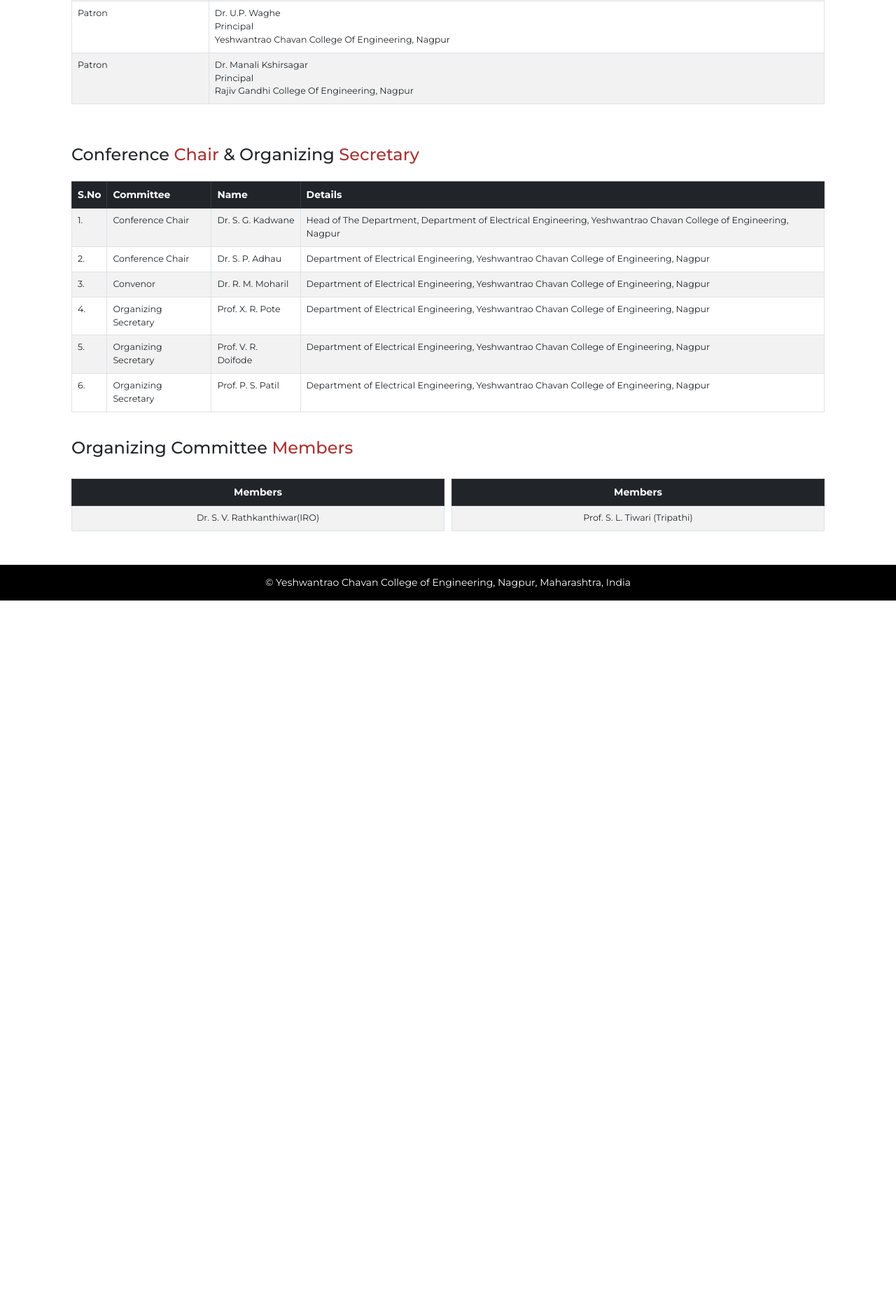
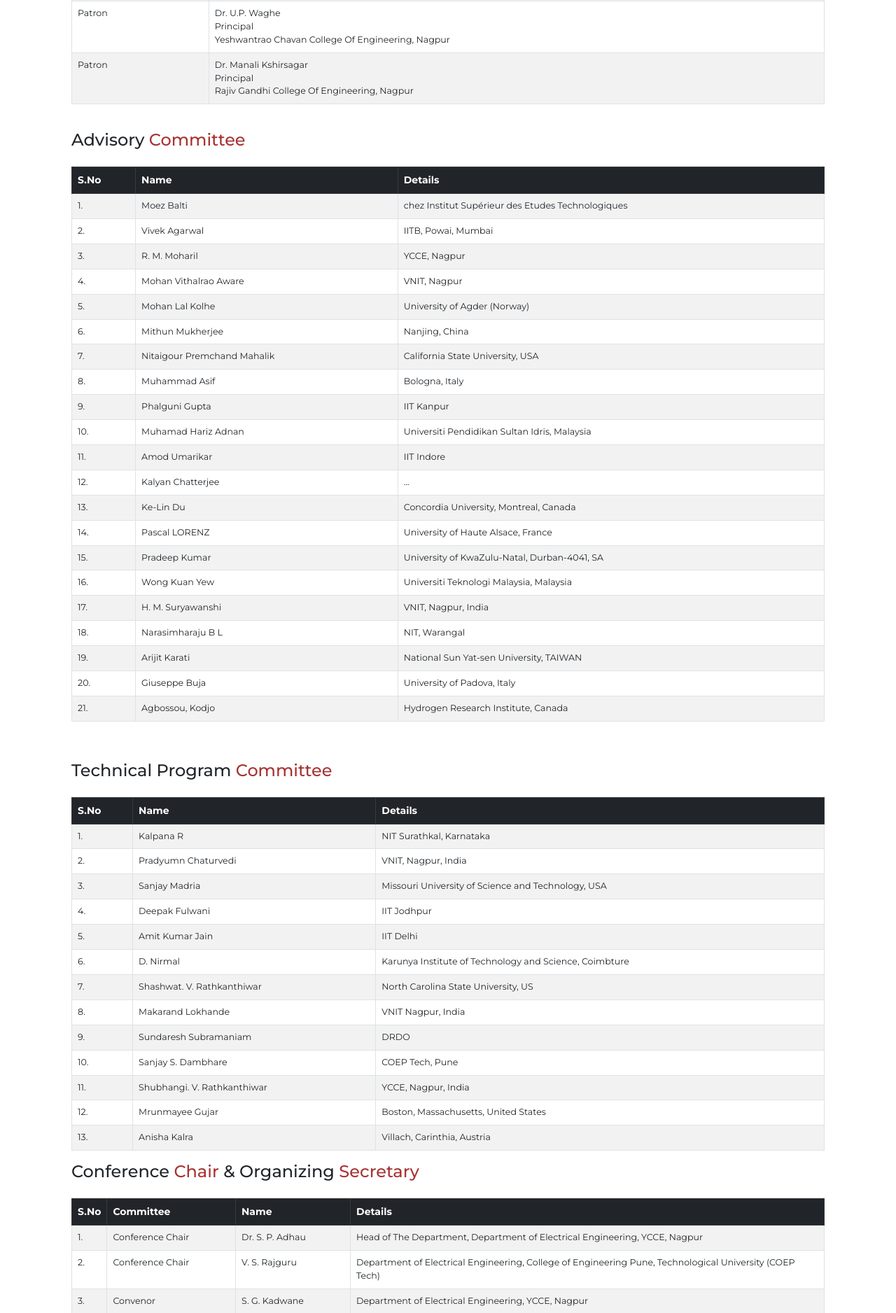
Before and after one commit to gptankit159/Electrical_Conf, a PHP site: page /committees.php in a window 1280 px wide. Shown: the part 842-2718 px from the top of the page at 70% size. Before the commit the page ends 1700 px from the top, so only its background shows below. Run offline with PHP 8.4, Linux system fonts and the light colour scheme.

Commit message:
Added committe members and modified home and about page

```diff
--- a/committees.php
+++ b/committees.php
@@ -91,7 +91,7 @@
         </table>
 
         <div id="int_adv_com" class="whitespace20">&nbsp;</div>
-        <!-- <h4>International <span>Advisory Committee</span></h4>
+        <h4>Advisory<span> Committee</span></h4>
         <div class="whitespace15">&nbsp;</div>
         <table class="table table-striped table-bordered table-hover">
             <thead class="table-dark">
@@ -101,111 +101,114 @@
             </thead>
             <tr>
                 <td>1.</td>
-                <td>Dr.Schuller Bjoern </td>
-                <td>Imperial College of London</td>
+                <td>Moez Balti </td>
+                <td>chez Institut Supérieur des Etudes Technologiques</td>
             </tr>
             <tr>
                 <td>2.</td>
-                <td>Dr. Rajeev Gupta </td>
-                <td>North Carolina State University</td>
+                <td>Vivek Agarwal </td>
+                <td>IITB, Powai, Mumbai</td>
             </tr>
             <tr>
                 <td>3.</td>
-                <td>Dr. Avishek Dey </td>
-                <td>University of Delaware, USA</td>
+                <td>R. M. Moharil </td>
+                <td>YCCE, Nagpur</td>
             </tr>
             <tr>
                 <td>4.</td>
-                <td>Dr. Meysam Heydari Gharahcheshmeh</td>
-                <td>Massachusetts Institute of Technology, USA</td>
+                <td>Mohan Vithalrao Aware</td>
+                <td>VNIT, Nagpur</td>
             </tr>
             <tr>
                 <td>5.</td>
-                <td>Mr. Nakul Wadadkar</td>
-                <td>Celanese, Germany</td>
+                <td>Mohan Lal Kolhe</td>
+                <td>University of Agder (Norway)</td>
             </tr>
             <tr>
                 <td>6.</td>
-                <td>Mr. Amol Borkar</td>
-                <td>Ford Motor, USA</td>
+                <td>Mithun Mukherjee</td>
+                <td>Nanjing, China</td>
             </tr>
             <tr>
                 <td>7.</td>
-                <td>Dr. Abhiram Dapke</td>
-                <td>Deus Drone, USA</td>
+                <td>Nitaigour Premchand Mahalik</td>
+                <td>California State University, USA</td>
             </tr>
             <tr>
                 <td>8.</td>
-                <td>Dr. Pritom Jyoti Bora</td>
-                <td>National University of Singapore</td>
+                <td>Muhammad Asif</td>
+                <td>Bologna, Italy</td>
             </tr>
 
             <td>9.</td>
-            <td>Dr. Sreeprasad Sreenivasan</td>
-            <td>The University of Texas, USA</td>
+            <td>Phalguni Gupta</td>
+            <td>IIT Kanpur</td>
             </tr>
             <tr>
                 <td>10.</td>
-                <td>Alessandro Ruggiero</td>
-                <td>University of Salerno, Italy</td>
+                <td>Muhamad Hariz Adnan</td>
+                <td>Universiti Pendidikan Sultan Idris, Malaysia</td>
             </tr>
             <tr>
                 <td>11.</td>
-                <td>Dr. Naveen Shrivastava</td>
-                <td>BITS, Dubai Campus</td>
+                <td>Amod Umarikar</td>
+                <td>IIT Indore</td>
             </tr>
             <tr>
                 <td>12.</td>
-                <td>Dr. Meysam Heydari Gharahcheshmeh</td>
-                <td>Massachusetts Institute of Technology, USA</td>
+                <td>Kalyan Chatterjee</td>
+                <td>...</td>
             </tr>
             <tr>
                 <td>13.</td>
-                <td>Dr. Mani Venkatesh</td>
-                <td>Montpellier Business School (MBS), France</td>
+                <td>Ke-Lin Du</td>
+                <td>Concordia University, Montreal, Canada</td>
             </tr>
             <tr>
                 <td>14.</td>
-                <td>Peng Cao</td>
-                <td>University of Auckland, New Zealand</td>
+                <td>Pascal LORENZ</td>
+                <td>University of Haute Alsace, France</td>
             </tr>
             <tr>
                 <td>15.</td>
-                <td>Nur Hassan</td>
-                <td>Central Queensland University, Australia</td>
+                <td>Pradeep Kumar</td>
+                <td>University of KwaZulu-Natal, Durban-4041, SA</td>
             </tr>
             <tr>
                 <td>16.</td>
-                <td>Saurav Goel </td>
-                <td>London South Bank University, United Kingdom</td>
+                <td>Wong Kuan Yew </td>
+                <td>Universiti Teknologi Malaysia, Malaysia</td>
             </tr>
             <td>17.</td>
-            <td>Deepak Selvakumar R</td>
-            <td>Chung-Ang University, South Korea</td>
+            <td>H. M. Suryawanshi</td>
+            <td>VNIT, Nagpur, India</td>
             </tr>
             <tr>
                 <td>18.</td>
-                <td>Arcot A Somashekar</td>
-                <td>The University of Auckland, New Zealand</td>
+                <td>Narasimharaju B L</td>
+                <td>NIT, Warangal</td>
             </tr>
             <tr>
                 <td>19.</td>
-                <td>Maziar Ramezani</td>
-                <td>Auckland University of Technology, New Zealand</td>
+                <td>Arijit Karati</td>
+                <td>National Sun Yat-sen University, TAIWAN</td>
             </tr>
             <tr>
                 <td>20.</td>
-                <td>Fangchen Liu</td>
-                <td>Nanyang Technological University, Singapore</td>
+                <td>Giuseppe Buja</td>
+                <td>University of Padova, Italy</td>
             </tr>
             <tr>
                 <td>21.</td>
-                <td>Yeliz Yoldas</td>
-                <td>Kayseri University, Turkey</td>
+                <td>Agbossou, Kodjo</td>
+                <td>Hydrogen Research Institute, Canada</td>
             </tr>
         </table>
         <div id="nat_adv_com" class="whitespace15">&nbsp;</div>
-        <h4>National <span>Advisory Committee</span></h4>
+        <div id="org_com" class="whitespace20">&nbsp;</div>
+
+
+        <h4>Technical Program <span>Committee</span></h4>
         <div class="whitespace15">&nbsp;</div>
         <table class="table table-striped table-bordered table-hover">
             <thead class="table-dark">
@@ -213,137 +216,74 @@
                 <th>Name</th>
                 <th>Details</th>
             </thead>
-
             <tr>
                 <td>1.</td>
-                <td>Dr. Rakesh G. Mote</td>
-                <td>Indian Institute of Technology, Bombay</td>
+                <td>Kalpana R</td>
+                <td>NIT Surathkal, Karnataka</td>
             </tr>
             <tr>
                 <td>2.</td>
-                <td>Dr. P.P. Datey</td>
-                <td>Indian Institute of Technology, Bombay</td>
+                <td>Pradyumn Chaturvedi</td>
+                <td>VNIT, Nagpur, India </td>
             </tr>
             <tr>
                 <td>3.</td>
-                <td>Prof. Milind Atrey</td>
-                <td>Indian Institute of Technology, Bombay</td>
+                <td>Sanjay Madria</td>
+                <td>Missouri University of Science and Technology, USA</td>
             </tr>
             <tr>
                 <td>4.</td>
-                <td>Dr. Milind Atre</td>
-                <td>Indian Institute of Technology, Bombay</td>
+                <td>Deepak Fulwani</td>
+                <td>IIT Jodhpur</td>
             </tr>
-
             <tr>
                 <td>5.</td>
-                <td>Dr. Sudarsan Ghosh</td>
-                <td>Indian Institute of Technology, Delhi</td>
+                <td>Amit Kumar Jain</td>
+                <td>IIT Delhi</td>
             </tr>
             <tr>
                 <td>6.</td>
-                <td>Dr. Sujeet Kumar Sinh</td>
-                <td>Indian Institute of Technology, Delhi</td>
+                <td>D. Nirmal</td>
+                <td>Karunya Institute of Technology and Science, Coimbture</td>
             </tr>
             <tr>
                 <td>7.</td>
-                <td>Dr. Seshadri Sekhar, A.</td>
-                <td>Indian Institute of Technology, Madras</td>
+                <td>Shashwat. V. Rathkanthiwar</td>
+                <td>North Carolina State University, US</td>
             </tr>
             <tr>
                 <td>8.</td>
-                <td>Dr. Chandramouli, P.</td>
-                <td>Indian Institute of Technology, Madras</td>
+                <td>Makarand Lokhande</td>
+                <td>VNIT Nagpur, India</td>
             </tr>
             <tr>
                 <td>9.</td>
-                <td>Dr. Mallikarjuna, J.M</td>
-                <td>Indian Institute of Technology, Madras</td>
+                <td>Sundaresh Subramaniam</td>
+                <td>DRDO</td>
             </tr>
             <tr>
                 <td>10.</td>
-                <td>Dr. Dilip Pratihar</td>
-                <td>Indian Institute of Technology, Kharagpur</td>
+                <td>Sanjay S. Dambhare</td>
+                <td>COEP Tech, Pune</td>
             </tr>
             <tr>
                 <td>11.</td>
-                <td>Dr. Nalinaksh Vyas</td>
-                <td>Indian Institute of Technology, Kanpur</td>
+                <td>Shubhangi. V. Rathkanthiwar</td>
+                <td>YCCE, Nagpur, India</td>
             </tr>
             <tr>
                 <td>12.</td>
-                <td>Satish V. Kailas</td>
-                <td>Indian Institute of Science, Banglore</td>
+                <td>Mrunmayee Gujar</td>
+                <td>Boston, Massachusetts, United States</td>
             </tr>
             <tr>
                 <td>13.</td>
-                <td>Mr. Nitin Balsaraf</td>
-                <td>DRDO, Banglore</td>
+                <td>Anisha Kalra</td>
+                <td>Villach, Carinthia, Austria</td>
             </tr>
 
-            <tr>
-                <td>14.</td>
-                <td>Dr. D. M. Kulkarni</td>
-                <td>Birla Institute of Technology and Science, Goa</td>
-            </tr>
-            <tr>
-                <td>15.</td>
-                <td>Dr. Sachin Waigaokar</td>
-                <td>Birla Institute of Technology and Science, Goa</td>
-            </tr>
-            <tr>
-                <td>16.</td>
-                <td>Dr. Pramod Padole</td>
-                <td>Director, Visvesvaraya National Institute of Technology (VNIT) Nagpur</td>
-            </tr>
-            <tr>
-                <td>17.</td>
-                <td>Dr. Y. M. Puri</td>
-                <td>Visvesvaraya National Institute of Technology (VNIT) Nagpur</td>
-            </tr>
-            <tr>
-                <td>18.</td>
-                <td>Dr. V. R. Kalamkar</td>
-                <td>Visvesvaraya National Institute of Technology (VNIT) Nagpur</td>
-            </tr>
-            <tr>
-                <td>19.</td>
-                <td>Dr. Awanikumar Patil</td>
-                <td>Visvesvaraya National Institute of Technology (VNIT) Nagpur</td>
-            </tr>
-            <tr>
-                <td>20.</td>
-                <td>Dr. R. L. Shrivastava</td>
-                <td>Institute of Engineers, Nagpur</td>
-            </tr>
-            <tr>
-                <td>21.</td>
-                <td>Dr. Anupam Agnihotri</td>
-                <td>Director, Jawaharlal Nehru Aluminium Research Development And Design Centre, Bombay</td>
-            </tr>
-            <tr>
-                <td>22.</td>
-                <td>Prof. G. S. Dangayach</td>
-                <td>Malaviya National Institute of Technology, Jaipur</td>
-            </tr>
+        </table>
 
-
-
-            <tr>
-                <td>23.</td>
-                <td>Dr. R. V. Rao</td>
-                <td>Sardar Vallabhbhai National Institute of Technology (SVNIT) Surat</td>
-            </tr>
-
-
-
-            <tr>
-                <td>24.</td>
-                <td>Mr. Pramod Patwardhan</td>
-                <td>SVP Mining Pvt. Ltd. Raipur C.G.</td>
-            </tr>
-        </table> -->
-        <div id="org_com" class="whitespace20">&nbsp;</div>
         <h4>Conference<span> Chair</span> & Organizing <span>Secretary</span></h4>
         <div class="whitespace15">&nbsp;</div>
 
@@ -357,50 +297,61 @@
             <tr>
                 <td>1.</td>
                 <td>Conference Chair</td>
-                <td>Dr. S. G. Kadwane</td>
-                <td>Head of The Department, Department of Electrical Engineering, Yeshwantrao Chavan College of Engineering, Nagpur </td>
+                <td>Dr. S. P. Adhau</td>
+                <td>Head of The Department, Department of Electrical Engineering, YCCE, Nagpur </td>
             </tr>
             <tr>
                 <td>2.</td>
                 <td>Conference Chair</td>
-                <td>Dr. S. P. Adhau</td>
-                <td>Department of Electrical Engineering,
- Yeshwantrao Chavan College of Engineering, Nagpur </td>
+                <td>V. S. Rajguru</td>
+                <td>Department of Electrical Engineering, College of Engineering Pune, Technological University (COEP Tech) </td>
             </tr>
 
             <tr>
                 <td>3.</td>
                 <td>Convenor</td>
-                <td>Dr. R. M. Moharil</td>
-                <td>Department of Electrical Engineering,
-Yeshwantrao Chavan College of Engineering, Nagpur
-</td>
+                <td>S. G. Kadwane</td>
+                <td>Department of Electrical Engineering, YCCE, Nagpur</td>
             </tr>
 
             <tr>
                 <td>4.</td>
-                <td>Organizing Secretary</td>
-                <td>Prof. X. R. Pote</td>
-                <td>Department of Electrical Engineering,
-Yeshwantrao Chavan College of Engineering, Nagpur
-</td>
+                <td>Convenor</td>
+                <td>V. N. Pande</td>
+                <td>Department of Electrical Engineering, YCCE, Nagpur</td>
             </tr>
 
             <tr>
                 <td>5.</td>
-                <td>Organizing Secretary</td>
-                <td>Prof. V. R. Doifode</td>
-                <td>Department of Electrical Engineering,
-Yeshwantrao Chavan College of Engineering, Nagpur
-</td>
+                <td>Convenor</td>
+                <td>S. J. Bhosale</td>
+                <td>Department of Electrical Engineering, Veermata Jijabai Technological Institute (VJTI), Mumbai</td>
             </tr>
+
             <tr>
                 <td>6.</td>
                 <td>Organizing Secretary</td>
-                <td>Prof. P. S. Patil</td>
-                <td>Department of Electrical Engineering,
-Yeshwantrao Chavan College of Engineering, Nagpur
-</td>
+                <td>S. P. Gawande</td>
+                <td>Department of Electrical Engineering, YCCE, Nagpur</td>
+            </tr>
+
+            <tr>
+                <td>7.</td>
+                <td>Joint Organizing Secretary</td>
+                <td>Nivedita S. Padole</td>
+                <td>Department of Electrical Engineering, YCCE, Nagpur</td>
+            </tr>
+            <tr>
+                <td>8.</td>
+                <td>Publicity Chair</td>
+                <td>X. R. Pote, P. S. Patill</td>
+                <td>Department of Electrical Engineering, YCCE, Nagpur</td>
+            </tr>
+            <tr>
+                <td>9.</td>
+                <td>Finance Chair</td>
+                <td>V. R. Doifode, P. B. Joshi</td>
+                <td>Department of Electrical Engineering, YCCE, Nagpur</td>
             </tr>
 
         </table>
@@ -417,9 +368,16 @@ Yeshwantrao Chavan College of Engineering, Nagpur
                     <th>Members</th>
                     <!-- <th>Members</th> -->
                 </thead>
-                <tr>
-                    <td>Dr. S. V. Rathkanthiwar(IRO)</td>
-                </tr>
+                <tr><td>P. M. Meshram</td></tr>
+                <tr><td>S. S. Gokhale</td></tr>
+                <tr><td>B. Y. Bagde</td></tr>
+                <tr><td>A. P. Munshi</td></tr>
+                <tr><td>S. R. Gaigowal</td></tr>
+                <tr><td>S. D. Patil</td></tr>
+                <tr><td>P. S. Shete</td></tr>
+                <tr><td>S. L. Tiwari</td></tr>
+                <tr><td>S. B. Rewatkar</td></tr>
+                <tr><td>U. V. Waghmare</td></tr>
 
             </table>
             <table class="table table-striped table-bordered table-hover mb-5 text-center"
@@ -429,23 +387,18 @@ Yeshwantrao Chavan College of Engineering, Nagpur
                 <th>Members</th>
                 <!-- <th>Members</th> -->
             </thead>
-                <tr>
-                    <td>Prof. S. L. Tiwari (Tripathi)</td>
-                </tr>
+            <tr><td>R. N. Nagpure</td></tr>
+            <tr><td>N. T. Sahu</td></tr>
+            <tr><td>S. K. Mohod</td></tr>
+            <tr><td>B. S. Sudame</td></tr>
+            <tr><td>G. C. Gondhalekar</td></tr>
+            <tr><td>R. S. Khonde</td></tr>
+            <tr><td>J. M. Kumbhare</td></tr>
+            <tr><td>A. D. Kadu</td></tr>
+            <tr><td>T. D. Tembhekar</td></tr>
+            <tr><td>A. S. Lilhare</td></tr>
             </table>
         </div>
-           <!--  -->
-           <!-- <table class="table table-striped table-bordered table-hover">
-            <thead class="table-dark">
-                    <th colspan="2">Contact Persons</th>
-                </thead>
-                <tr>
-                    <td>Prof. A.P. Edlabadkar (9764478622)</td>
-                    <td>Prof. Neeraj Sunheriya (7020368408)</td>
-                </tr>
-
-            </table> -->
-        <!--  -->
     </div>
     <?php include('footer.php') ?>
 </body>
--- a/home.php
+++ b/home.php
@@ -89,8 +89,8 @@
     <div class="publication">
         <h1 class="myh1">Publication&nbsp;<span style="font-weight: 200;">Partners</span></h1>
         <div class="pub_img " style="max-width:700px; margin:auto; display:flex;margin-top:20px; margin-bottom: 30px">
-            <img src="./img/publishers/springer.png" alt="Springer">
-            <!-- <img src="./img/publishers/TnF.png" alt="Taylor & Francis"> -->
+            <!-- <img src="./img/publishers/springer.png" alt="Springer"> -->
+            <img src="./img/publishers/TnF.png" alt="Taylor & Francis">
             <!-- <img src="./img/publishers/aip.png" alt=""> -->
             <!-- <img src="./img/publishers/mattoday.png" alt=""> -->
         </div>
```
Also changed, not shown: about.php (+1 -10 lines), 1 other file. Lines whose indentation alone changed are shown as unchanged.
